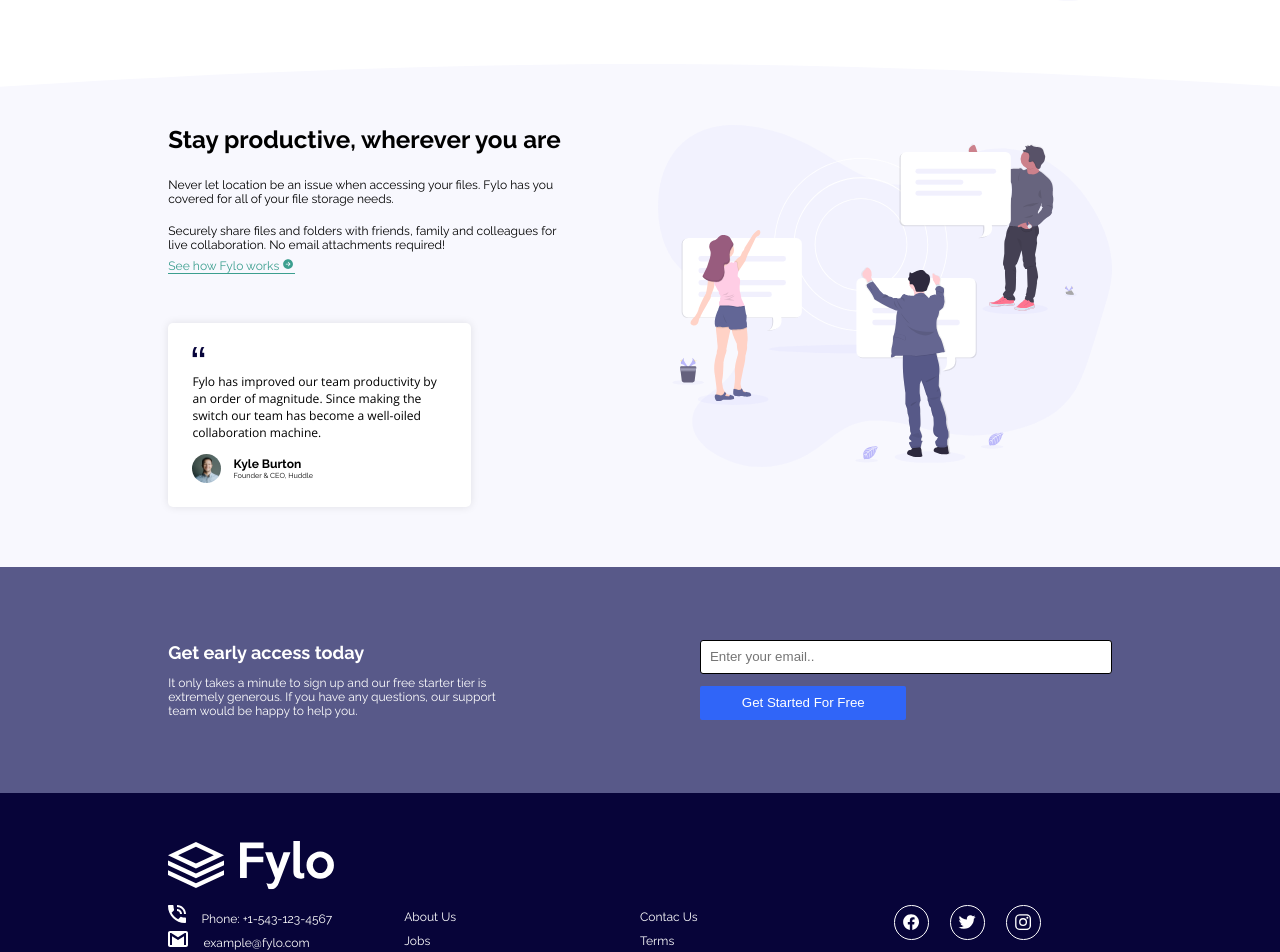
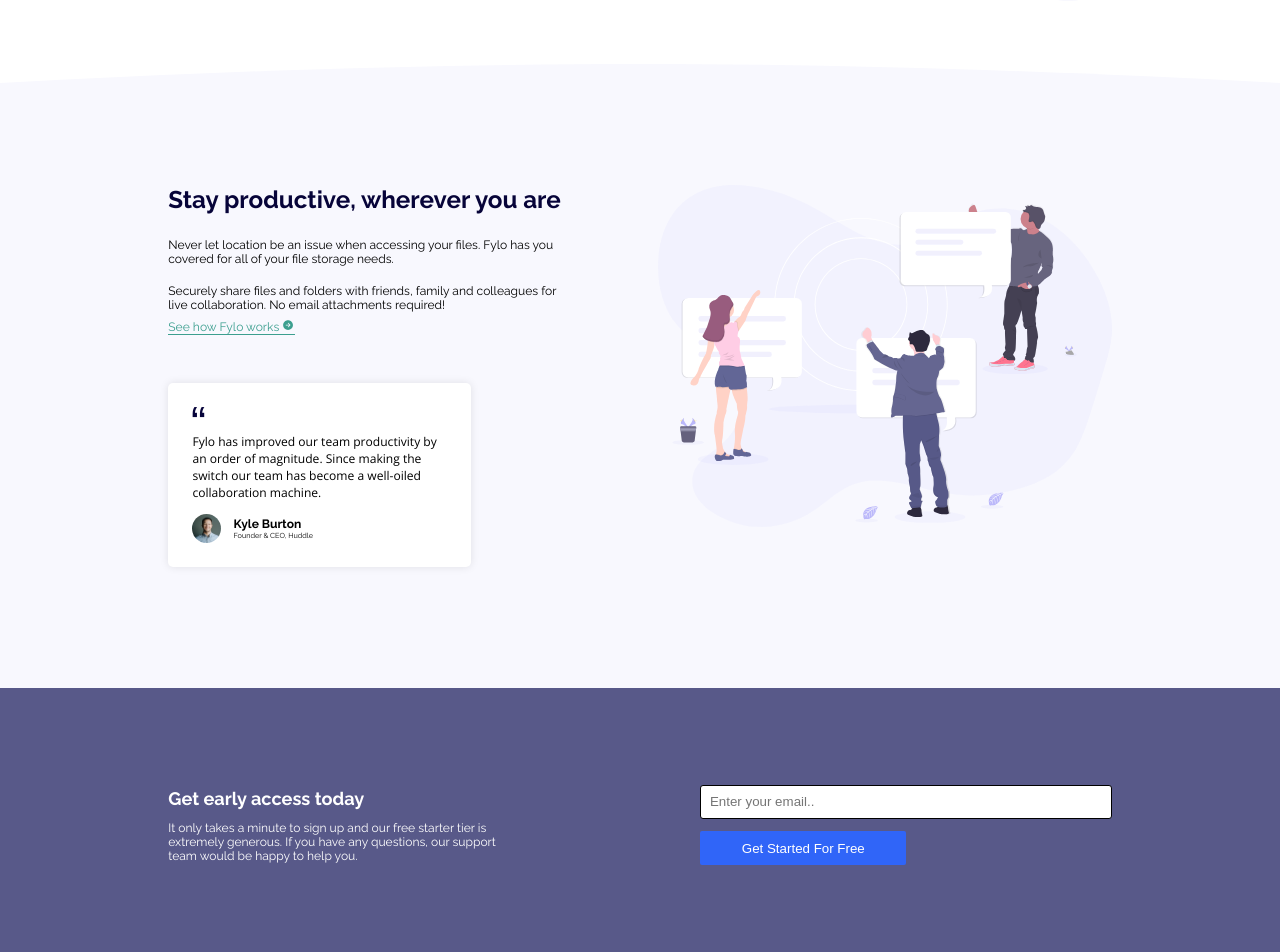
Before and after one commit to aaabdulakader/Fylo, a plain HTML site: page index.html in a window 1280 px wide. Shown: the part 484-1436 px from the top of the page. Drawn offline with nearby package versions, Linux system fonts and the light colour scheme.

Commit message:
Update styles.css

```diff
--- a/styles.css
+++ b/styles.css
@@ -114,7 +114,7 @@ input {
   display: grid;
   grid-template-columns: 1fr 1fr;
   gap: 3rem;
-  padding: 5rem 6rem;
+  padding: 10rem 6rem;
 }
 
 .t-content {
@@ -131,6 +131,8 @@ input {
 .testimonial-title {
   font-weight: 700;
   font-size: 2rem;
+  color: #070439;
+
 }
 
 .testimonial-description {
@@ -188,7 +190,7 @@ input {
 
 .cta-section {
   background-color: #585989;
-  padding: 6rem 0;
+  padding: 8rem 0;
   display: block;
 }
 
@@ -228,7 +230,7 @@ input {
 .footer-section {
   background-color: #070439;
   color: #fff;
-  padding: 4rem 0 2rem;
+  padding: 7rem 0 2rem;
 }
 
 .footer-logo {
```
